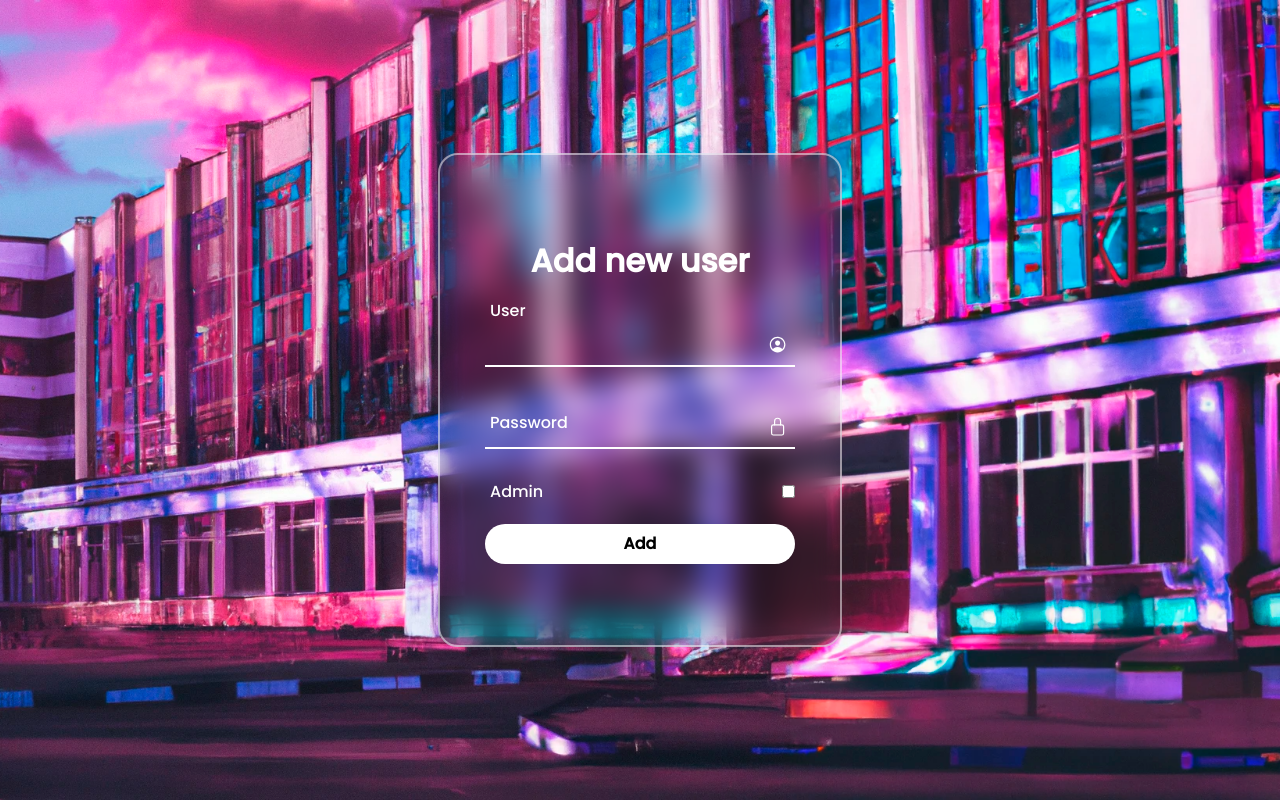
After one commit to Beta-Blaze/auth, a Flask app: template templates/add_user.html in a window 1280 px wide. The commit adds this page. Run offline with Flask 3, Linux system fonts and the light colour scheme; the template is opened without the code that fills it, so the values that code supplies are empty.

Commit message:
add_user.html

```diff
--- a/resources/config.py
+++ b/resources/config.py
@@ -7,6 +7,7 @@ def init_cfg(app):
     app.config["JWT_SECRET_KEY"] = "super-secret-key))"  # Change this!
     app.config["JWT_ACCESS_TOKEN_EXPIRES"] = timedelta(days=30)
     app.config['JWT_TOKEN_LOCATION'] = ['cookies']
+    app.config['JWT_CSRF_CHECK_FORM'] = True
     if not os.environ.get("OS") == "Windows_NT":
         app.config['JWT_COOKIE_DOMAIN'] = '.betablaze.fun'
     # app.config["JWT_REFRESH_TOKEN_EXPIRES"] = timedelta(days=30)
--- a/static/auth.css
+++ b/static/auth.css
@@ -56,6 +56,21 @@ p{
     width: 310px;
     border-bottom: 2px solid #fff;
 }
+
+.checkbox{
+    display: flex;
+    justify-content: space-between;
+    align-items: center;
+    margin: 20px 0;
+}
+
+.checkbox label{
+    color: #fff;
+    font-size: 1em;
+    cursor: pointer;
+    padding-left: 5px;
+}
+
 .inputbox label{
     position: absolute;
     top: 50%;
--- /dev/null
+++ b/templates/add_user.html
@@ -0,0 +1,36 @@
+<!DOCTYPE html>
+<html lang="en">
+<head>
+  <link rel="stylesheet" href="../static/auth.css">
+  <title>Add user</title>
+</head>
+<body>
+    <section>
+        <div class="form-box">
+            <div class="form-value">
+                <form action="/add_user" method="post">
+                    <h2>Add new user</h2>
+                    <input name="csrf_token" type="hidden" value="{{ csrf_token }}">
+                    <div class="inputbox">
+                        <ion-icon name="person-circle-outline"></ion-icon>
+                        <input name="username" required autofocus>
+                        <label for="">User</label>
+                    </div>
+                    <div class="inputbox">
+                        <ion-icon name="lock-closed-outline"></ion-icon>
+                        <input name="password"  type="password" required>
+                        <label for="">Password</label>
+                    </div>
+                    <div class="checkbox">
+                        <label for="">Admin</label>
+                        <input type="checkbox" name="admin" value="True">
+                    </div>
+                    <button name="login">Add</button>
+                </form>
+            </div>
+        </div>
+    </section>
+    <script type="module" src="https://unpkg.com/ionicons@5.5.2/dist/ionicons/ionicons.esm.js"></script>
+    <script nomodule src="https://unpkg.com/ionicons@5.5.2/dist/ionicons/ionicons.js"></script>
+</body>
+</html>
```
Also changed, not shown: resources/routes.py (+38 -13 lines).
